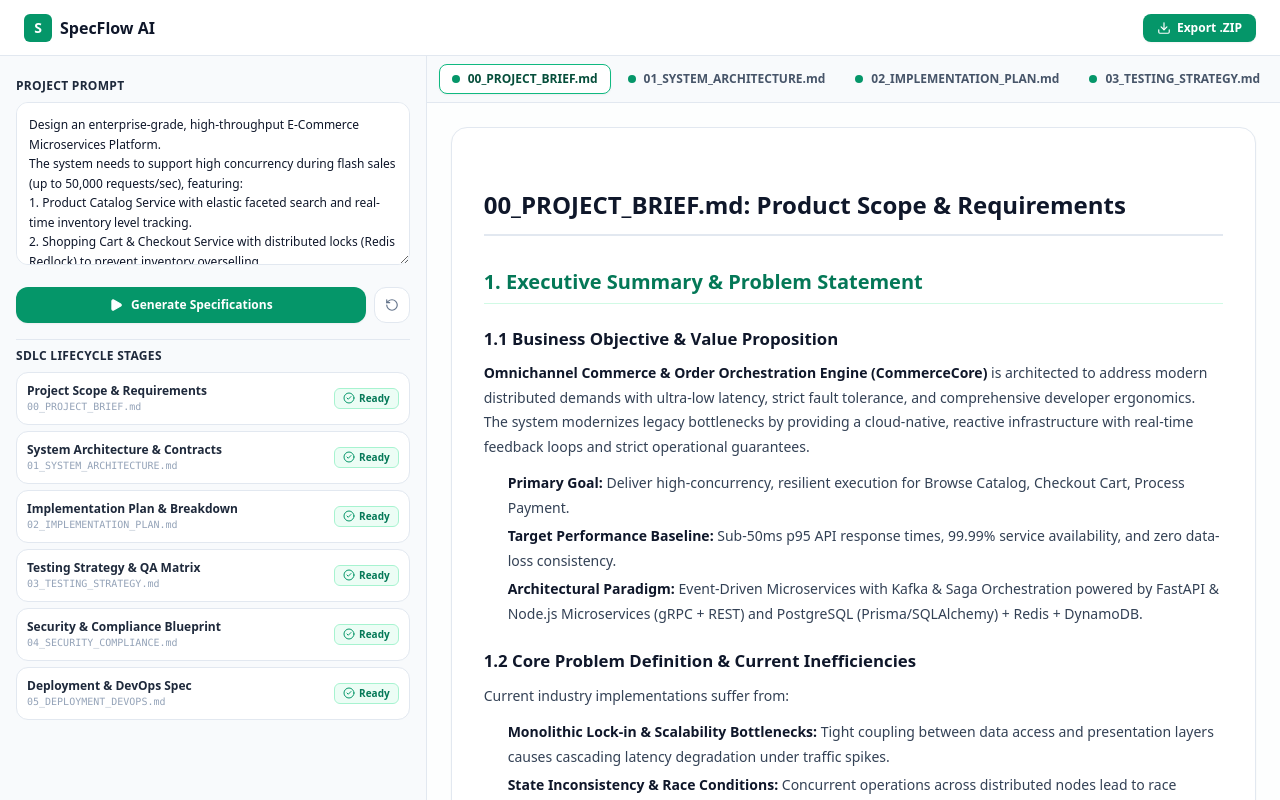
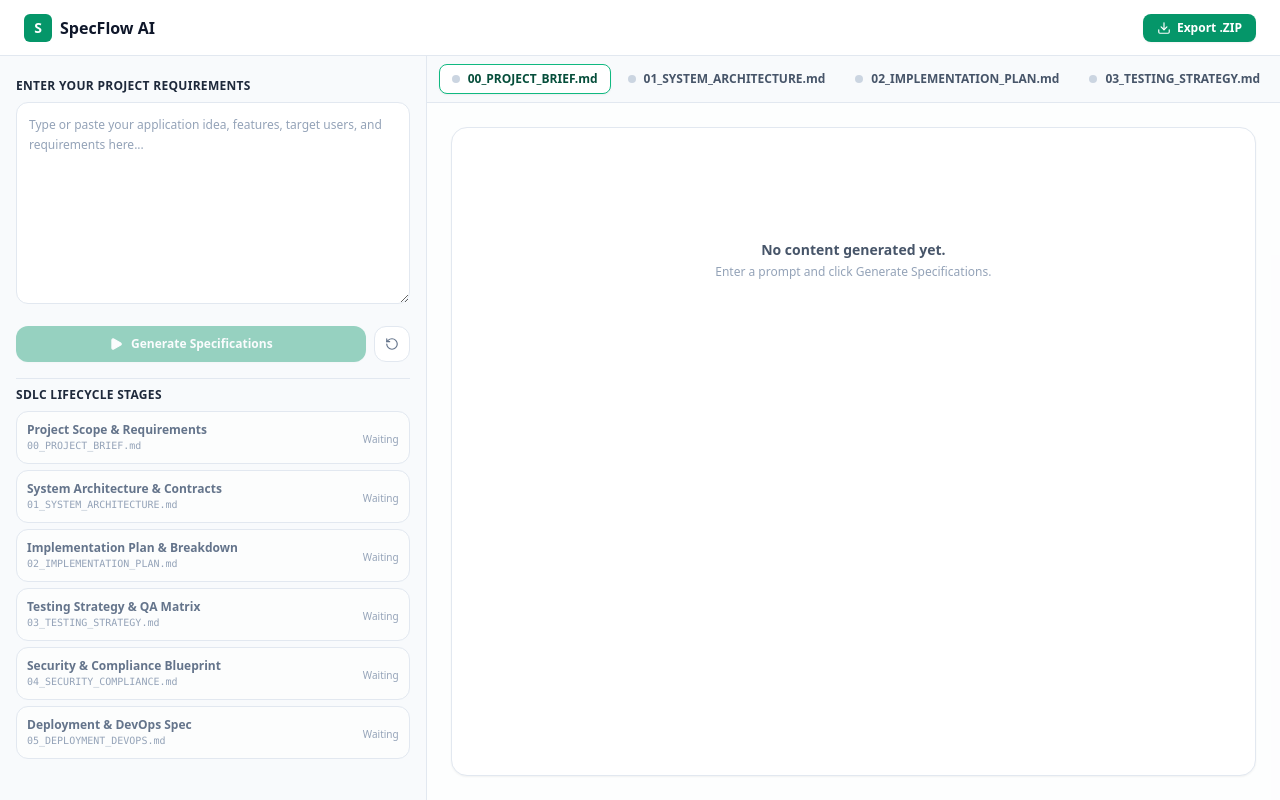
Before and after one commit to tarun1790/spec6, a Next.js app: page / in a window 1280 px wide. Built offline with nearby package versions, Linux system fonts and the light colour scheme.

Commit message:
refactor: remove all hardcoded example defaults for clean real-time prompt generation

```diff
--- a/src/app/page.tsx
+++ b/src/app/page.tsx
@@ -22,30 +22,23 @@ const initialTechStack: TechStackPreferences = TEMPLATES[0].defaultTechStack ||
   caching: "Redis Cluster with Cache-Aside"
 };
 
-const defaultPrompt = TEMPLATES[0].prompt;
-
-const initialStages: StageState[] = STAGES.map((s) => {
-  const content = generateMockStageContent(s.index, defaultPrompt, initialTechStack, {});
-  return {
-    index: s.index,
-    fileName: s.fileName,
-    status: "completed",
-    content,
-    tokensGenerated: Math.round(content.length / 4),
-    durationMs: 1100
-  };
-});
+const initialStages: StageState[] = STAGES.map((s) => ({
+  index: s.index,
+  fileName: s.fileName,
+  status: "idle",
+  content: "",
+  tokensGenerated: 0,
+  durationMs: 0
+}));
 
 export default function DashboardPage() {
-  const [prompt, setPrompt] = useState<string>(TEMPLATES[0].prompt);
-  const [techStack, setTechStack] = useState<TechStackPreferences>(TEMPLATES[0].defaultTechStack || initialTechStack);
+  const [prompt, setPrompt] = useState<string>("");
+  const [techStack, setTechStack] = useState<TechStackPreferences>(initialTechStack);
   const [stages, setStages] = useState<StageState[]>(initialStages);
   const [activeStageIndex, setActiveStageIndex] = useState<number>(0);
   const [selectedStageIndex, setSelectedStageIndex] = useState<number>(0);
   const [isGenerating, setIsGenerating] = useState<boolean>(false);
-  const [totalTokens, setTotalTokens] = useState<number>(() =>
-    initialStages.reduce((sum, s) => sum + s.tokensGenerated, 0)
-  );
+  const [totalTokens, setTotalTokens] = useState<number>(0);
 
   // Settings & Modals
   const [llmConfig, setLlmConfig] = useState<LLMConfig>({
--- a/src/components/ControllerPanel.tsx
+++ b/src/components/ControllerPanel.tsx
@@ -31,22 +31,22 @@ export const ControllerPanel: React.FC<ControllerPanelProps> = ({
 }) => {
   return (
     <div className="h-full flex flex-col bg-slate-50 border-r border-slate-200 p-4 space-y-4 overflow-y-auto">
-      {/* 1. Prompt Input */}
+      {/* 1. Realtime Prompt Console */}
       <div className="space-y-1.5">
         <label className="text-xs font-bold text-slate-800 uppercase tracking-wide">
-          Project Prompt
+          Enter Your Project Requirements
         </label>
         <textarea
           data-testid="prompt-input"
           value={prompt}
           onChange={(e) => setPrompt(e.target.value)}
-          placeholder="Describe your application requirements and features..."
-          rows={7}
+          placeholder="Type or paste your application idea, features, target users, and requirements here..."
+          rows={9}
           className="w-full p-3 rounded-xl border border-slate-200 bg-white text-xs text-slate-900 placeholder-slate-400 focus:outline-none focus:border-emerald-500 focus:ring-1 focus:ring-emerald-500 leading-relaxed resize-y font-sans transition-all"
         />
       </div>
 
-      {/* 2. Action Buttons */}
+      {/* 2. Generation Action Controls */}
       <div className="flex items-center gap-2">
         {isGenerating ? (
           <button
@@ -55,7 +55,7 @@ export const ControllerPanel: React.FC<ControllerPanelProps> = ({
             className="flex-1 flex items-center justify-center gap-2 py-2.5 rounded-xl bg-red-600 hover:bg-red-500 text-white text-xs font-bold shadow-sm transition-all"
           >
             <Square className="h-3.5 w-3.5 fill-white" />
-            <span>Stop</span>
+            <span>Stop Generation</span>
           </button>
         ) : (
           <button
@@ -75,13 +75,13 @@ export const ControllerPanel: React.FC<ControllerPanelProps> = ({
           onClick={onReset}
           disabled={isGenerating}
           className="p-2.5 rounded-xl border border-slate-200 bg-white text-slate-500 hover:text-slate-900 hover:bg-slate-100 transition-colors disabled:opacity-40"
-          title="Reset"
+          title="Reset Prompt and Specifications"
         >
           <RotateCcw className="h-3.5 w-3.5" />
         </button>
       </div>
 
-      {/* 3. 6 SDLC Stages List */}
+      {/* 3. Realtime SDLC Stages */}
       <div className="space-y-1.5 pt-2 border-t border-slate-200 flex-1">
         <label className="text-xs font-bold text-slate-800 uppercase tracking-wide block mb-2">
           SDLC Lifecycle Stages
@@ -114,7 +114,7 @@ export const ControllerPanel: React.FC<ControllerPanelProps> = ({
                 <div>
                   {isCurrent ? (
                     <span className="text-[10px] font-bold text-emerald-700 bg-emerald-100 px-2 py-0.5 rounded-md animate-pulse">
-                      Writing...
+                      Generating...
                     </span>
                   ) : isCompleted ? (
                     <div className="flex items-center gap-1 text-emerald-700 text-[10px] font-semibold bg-emerald-50 px-2 py-0.5 rounded-md border border-emerald-200">
@@ -122,7 +122,7 @@ export const ControllerPanel: React.FC<ControllerPanelProps> = ({
                       <span>Ready</span>
                     </div>
                   ) : (
-                    <span className="text-[10px] text-slate-400">Pending</span>
+                    <span className="text-[10px] text-slate-400">Waiting</span>
                   )}
                 </div>
               </div>
```
